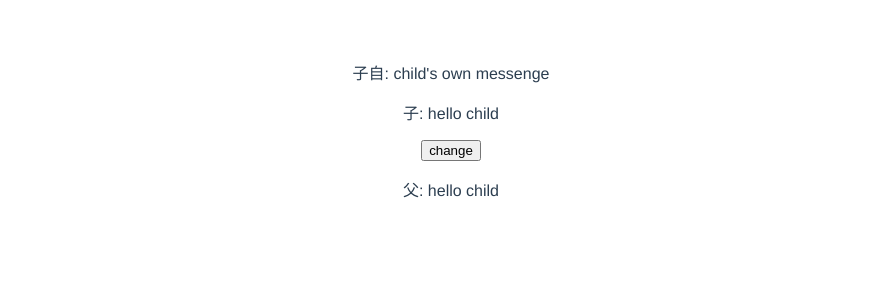
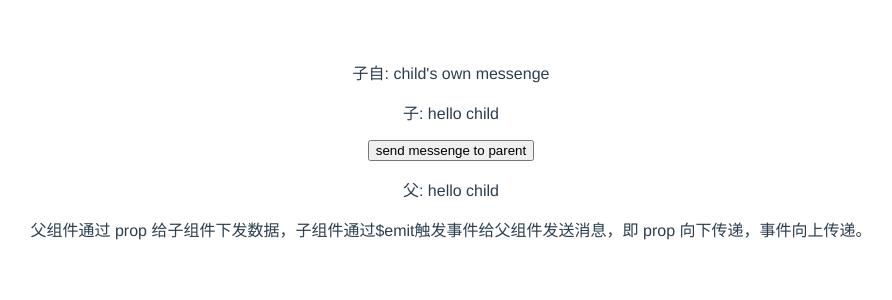
Before and after one commit to Supremeyh/mall, a Vue app in the folder demos/demo3/: page /#/ in a window 1280 px wide. Shown: the top 300 px of the page, without its empty margins (189-1081 px from the left). Built offline with nearby package versions, Linux system fonts and the light colour scheme.

Commit message:
10.15 父子组件间通信

```diff
--- a/demos/demo3/src/components/Child.vue
+++ b/demos/demo3/src/components/Child.vue
@@ -2,7 +2,7 @@
     <div class="counter">
         <p>子自: {{messenge}}</p>
         <p>子: {{msg}}</p>
-        <button @click="say">change</button>
+        <button @click="say">send messenge to parent</button>
     </div>
 </template>
 
--- a/demos/demo3/src/components/Parent.vue
+++ b/demos/demo3/src/components/Parent.vue
@@ -5,6 +5,7 @@
       <Child :msg="msgs" @childsay="parentGet"/>
       <p>父: {{msgs}}</p>
       <p>{{fromchild}}</p>
+      <p>父组件通过 prop 给子组件下发数据，子组件通过$emit触发事件给父组件发送消息，即 prop 向下传递，事件向上传递。</p>
   </div>
 </template>
 
```
